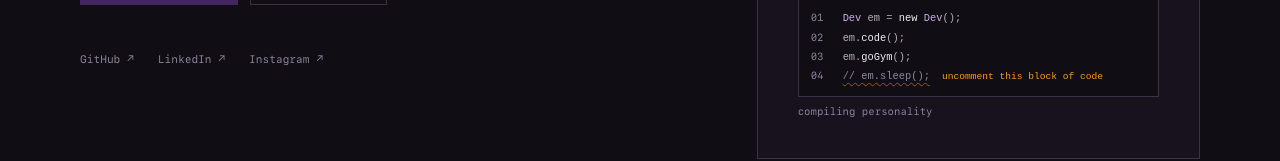
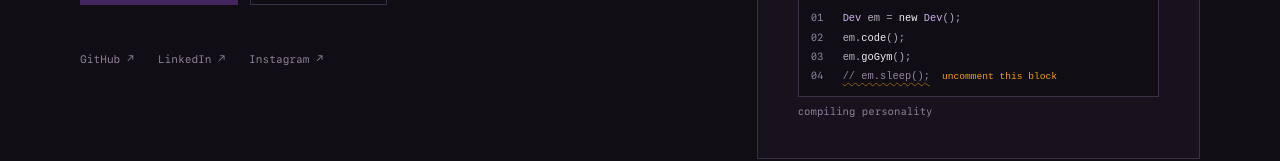
Before and after one commit to jmrsgn/portfolio, a React (Vite) app: page / in a window 1280 px wide. Shown: the part 608-769 px from the top of the page. Built offline with nearby package versions, Linux system fonts and the light colour scheme.

Commit message:
chore: cleanup

```diff
--- a/src/containers/home.tsx
+++ b/src/containers/home.tsx
@@ -127,7 +127,7 @@ export function HomeContainer() {
               <span className="line-number">04</span>
               <code className="comment-line">
                 <span className="comment">// em.sleep();</span>
-                <span className="inline-hint">uncomment this block of code</span>
+                <span className="inline-hint">uncomment this block</span>
               </code>
             </CodeSnippet>
           </CodeEditor>
```
